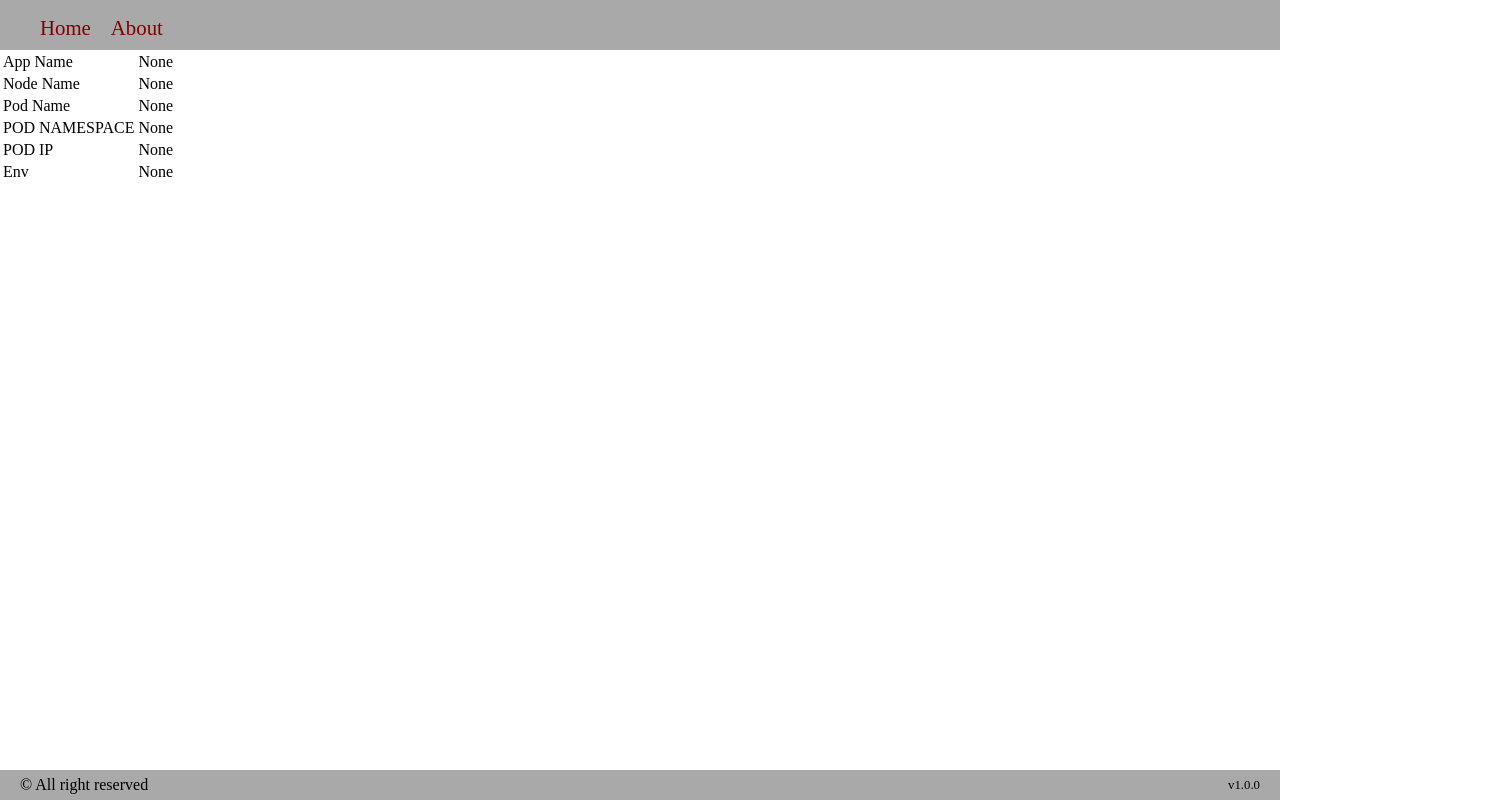
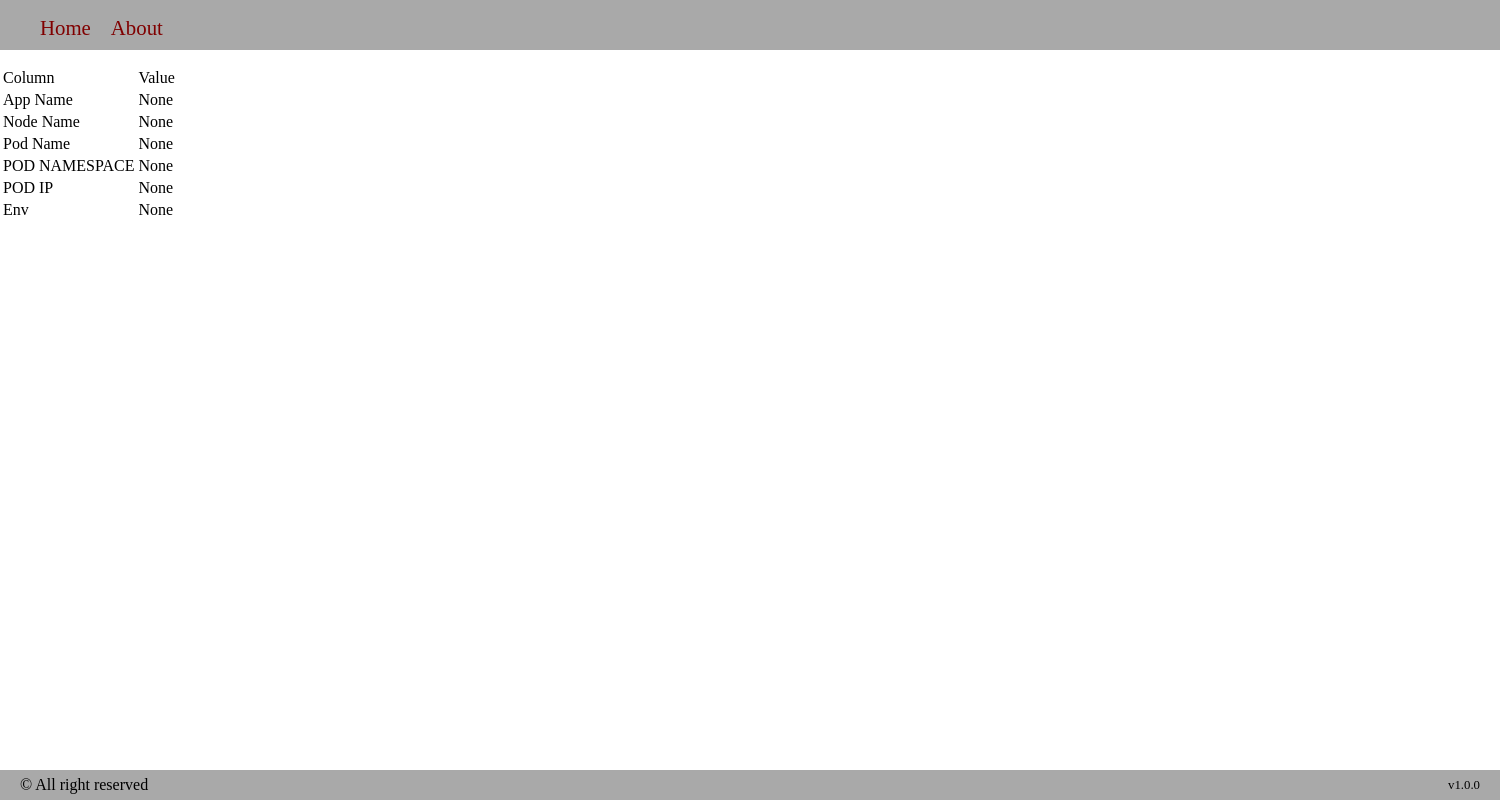
Before and after one commit to vimalmenon/learn-k8s, a Next.js app in the folder App/FrontEnd/: page / in a window 1280 px wide. Shown: the whole page, 1500 px wide, since content can reach past the window. Built offline with nearby package versions, Linux system fonts and the light colour scheme.

Commit message:
Formatting the document

```diff
--- a/App/FrontEnd/pages/_document.jsx
+++ b/App/FrontEnd/pages/_document.jsx
@@ -4,6 +4,7 @@ const Document = () => {
   return (
     <Html lang="en">
       <Head />
+      <meta name="viewport" content="width=device-width, initial-scale=1.0" />
       <body>
         <Main />
         <NextScript />
--- a/App/FrontEnd/src/Layout/index.jsx
+++ b/App/FrontEnd/src/Layout/index.jsx
@@ -6,7 +6,9 @@ export default function Layout({ children }) {
   return (
     <div className={styles.app}>
       <Header />
-      <main className={styles.main}>{children}</main>
+      <main className={styles.main}>
+        <section className={styles.mainSection}>{children}</section>
+      </main>
       <Footer />
     </div>
   );
--- a/App/FrontEnd/src/Page/App.jsx
+++ b/App/FrontEnd/src/Page/App.jsx
@@ -1,6 +1,12 @@
 export default function App(props) {
   return (
     <table>
+      <thead>
+        <tr>
+          <td>Column</td>
+          <td>Value</td>
+        </tr>
+      </thead>
       <tbody>
         <tr>
           <td>App Name</td>
--- a/App/FrontEnd/styles/app.module.css
+++ b/App/FrontEnd/styles/app.module.css
@@ -2,6 +2,7 @@
   display: grid;
   grid-area: body;
   grid: 1fr;
+  justify-content: center;
 }
 .app {
   display: grid;
@@ -10,3 +11,9 @@
   grid-template-columns: 1fr;
   height: 100vh;
 }
+.mainSection {
+  display: grid;
+  min-width: 1500px;
+  width: 100%;
+  margin: 1em 0;
+}
```
